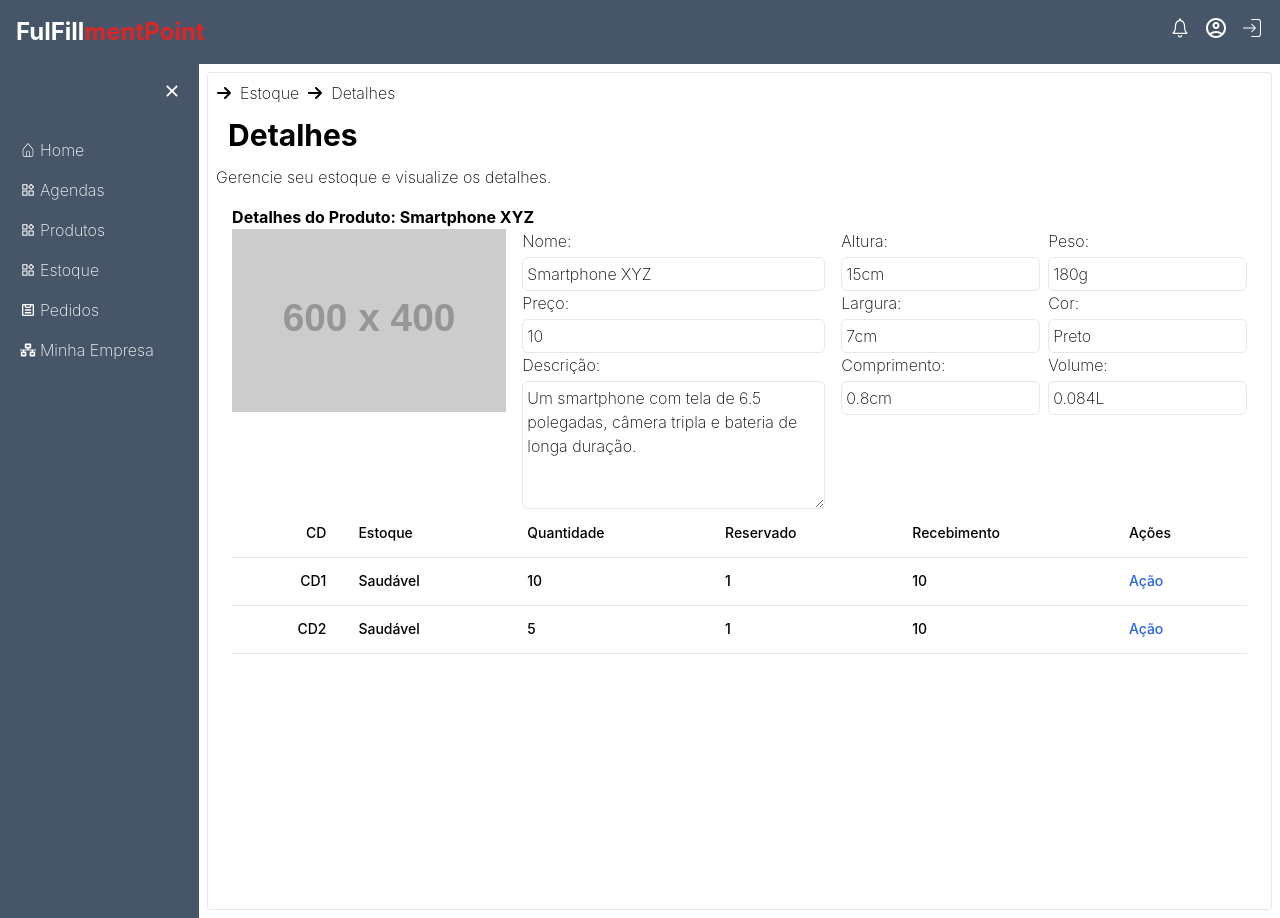
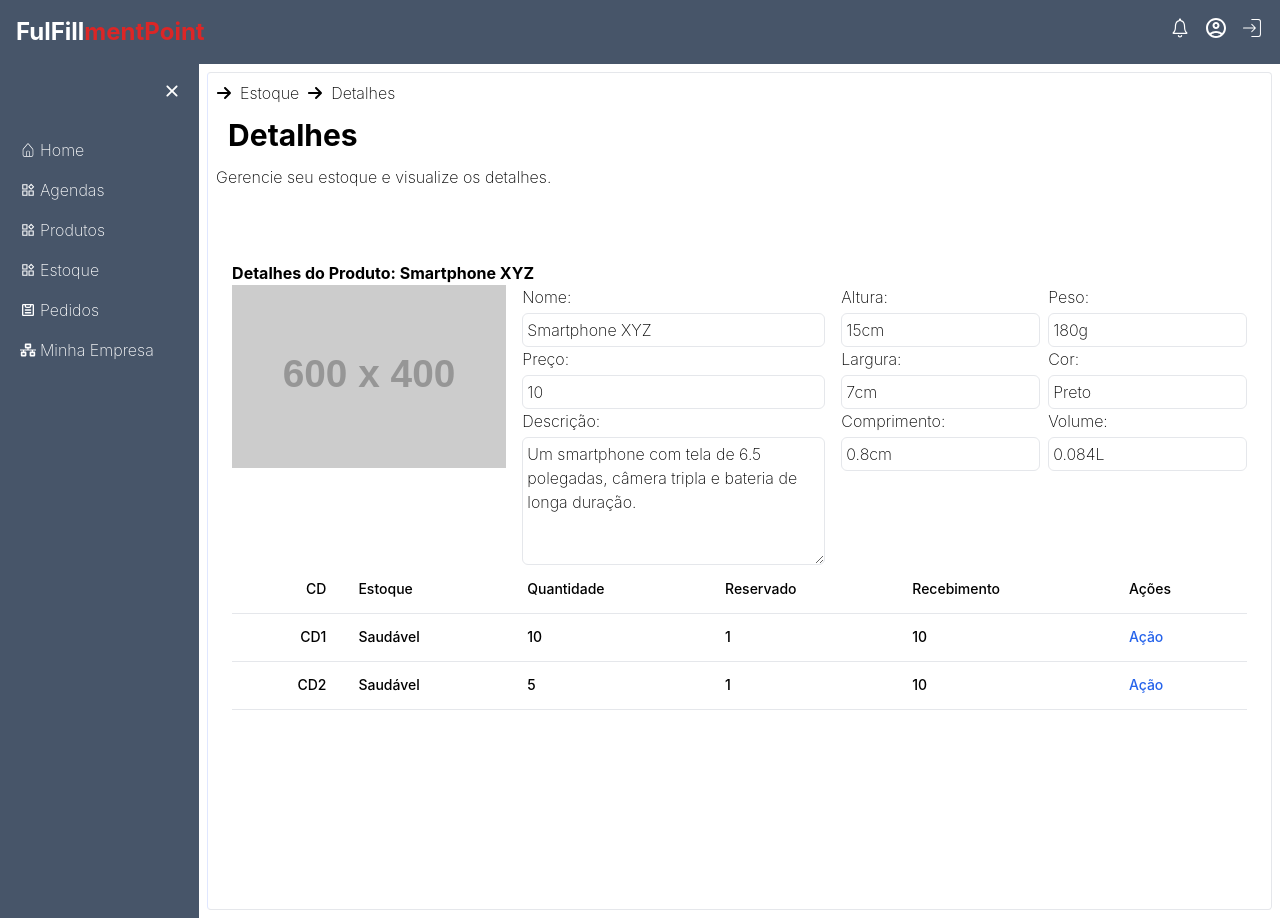
Before and after one commit to JoseErisvaldo/FulfillmentPoint-, a React (Create React App) app: page /estoque/detalhesestoque/1 in a window 1280 px wide. Built offline with nearby package versions, Linux system fonts and the light colour scheme.

Commit message:
Feat: add button

```diff
--- a/src/Components/CompoStockDetails/CompoStockDetails.jsx
+++ b/src/Components/CompoStockDetails/CompoStockDetails.jsx
@@ -113,6 +113,9 @@
 
   return (
     <div className="p-4 overflow-x-auto">
+      <div className="flex justify-end">
+        <Button title={'Salvar'} bg={'blue'} color={'white'} />
+      </div>
       {product && (
         <div className="relative w-full overflow-auto">
           <h1 className="font-bold text-1xl">
```
